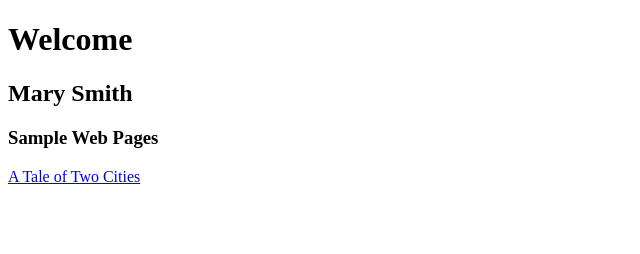
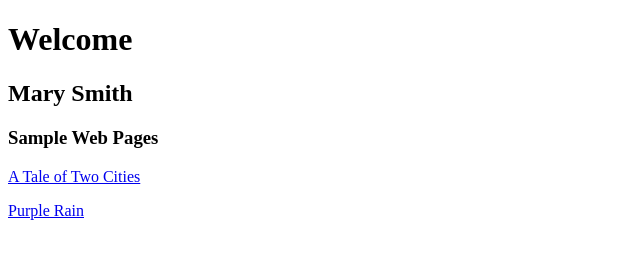
Before and after one commit to LuanPaesz/luanpaesz.github.io, a plain HTML site: page index.html in a window 1280 px wide. Shown: the whole page, without its empty margins (0-640 px from the left). Drawn offline with Linux system fonts and the light colour scheme.

Commit message:
Add files via upload

```diff
--- a/index.html
+++ b/index.html
@@ -14,7 +14,10 @@
 
 <h3>Sample Web Pages</h3>
 
+
+
 <p><a href="exercises/page-1.html">A Tale of Two Cities</a></p>
+<p><a href="exercises/page-2.html">Purple Rain</a></p>
 
 
 </body>
```
